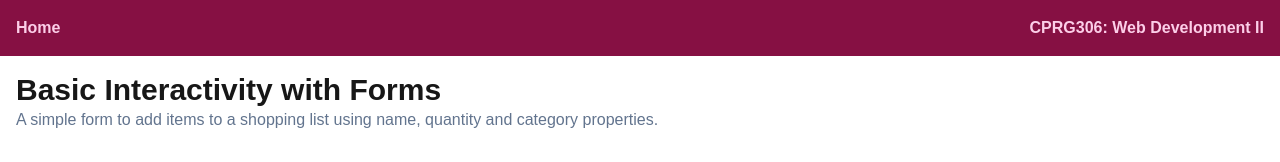
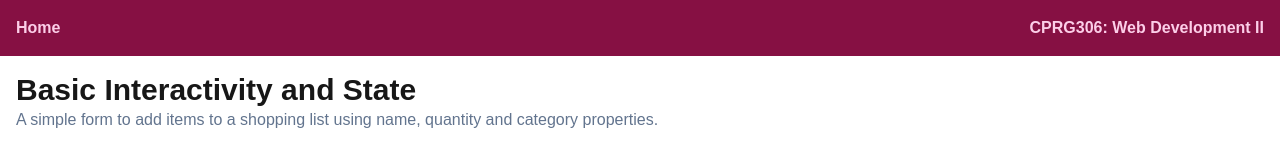
Before and after one commit to jenna-hackett/cprg306-assignments, a Next.js app: page /week-5 in a window 1280 px wide. Shown: the top 162 px of the page. Built offline with nearby package versions, Linux system fonts and the light colour scheme.

Commit message:
changes week 5 title.

```diff
--- a/app/week-5/page.js
+++ b/app/week-5/page.js
@@ -8,7 +8,7 @@ export default function Page() {
       <header>
         <SiteHeader />
         <PageHeader
-          title="Basic Interactivity with Forms"
+          title="Basic Interactivity and State"
           description="A simple form to add items to a shopping list using name, quantity and category properties."
         />
       </header>
```
